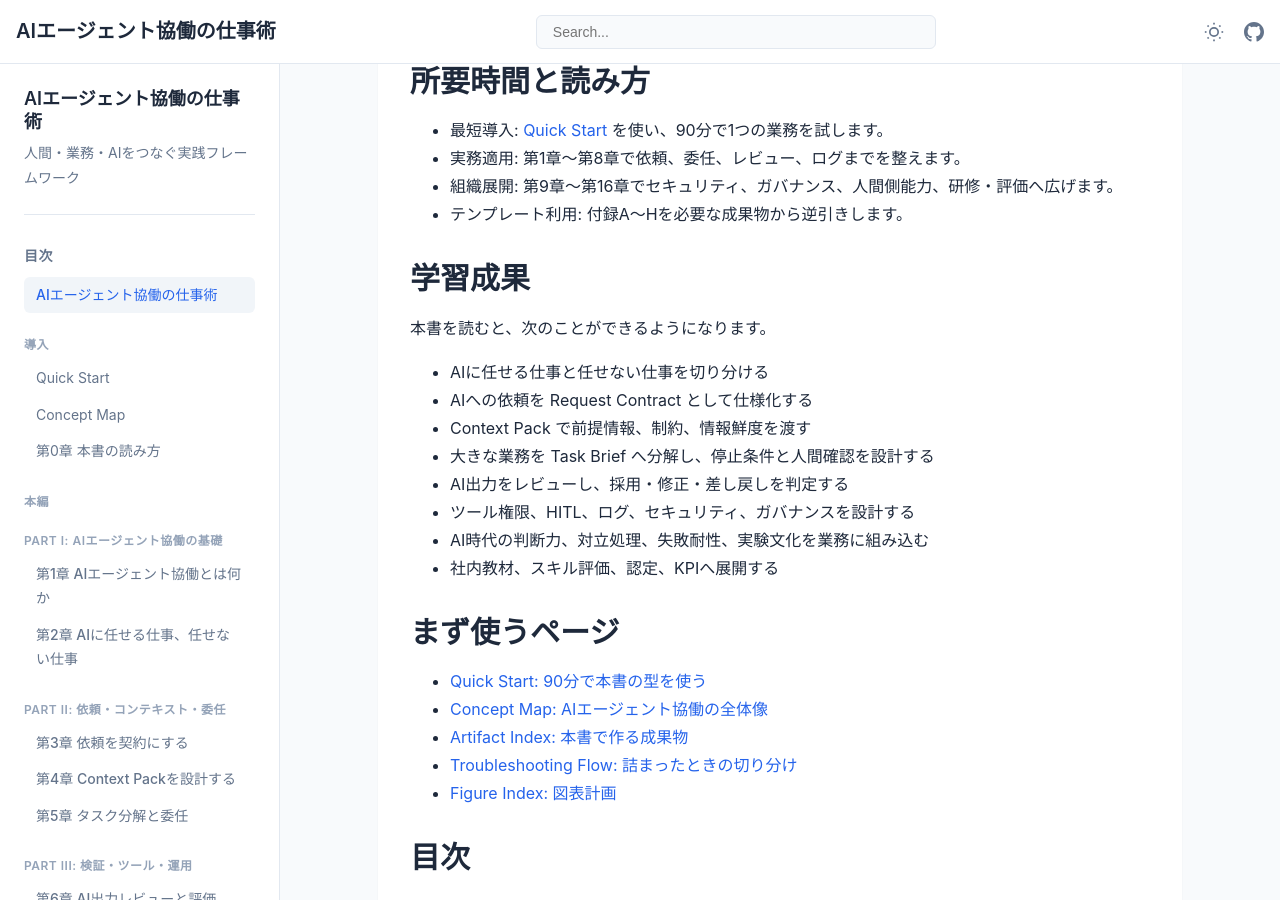
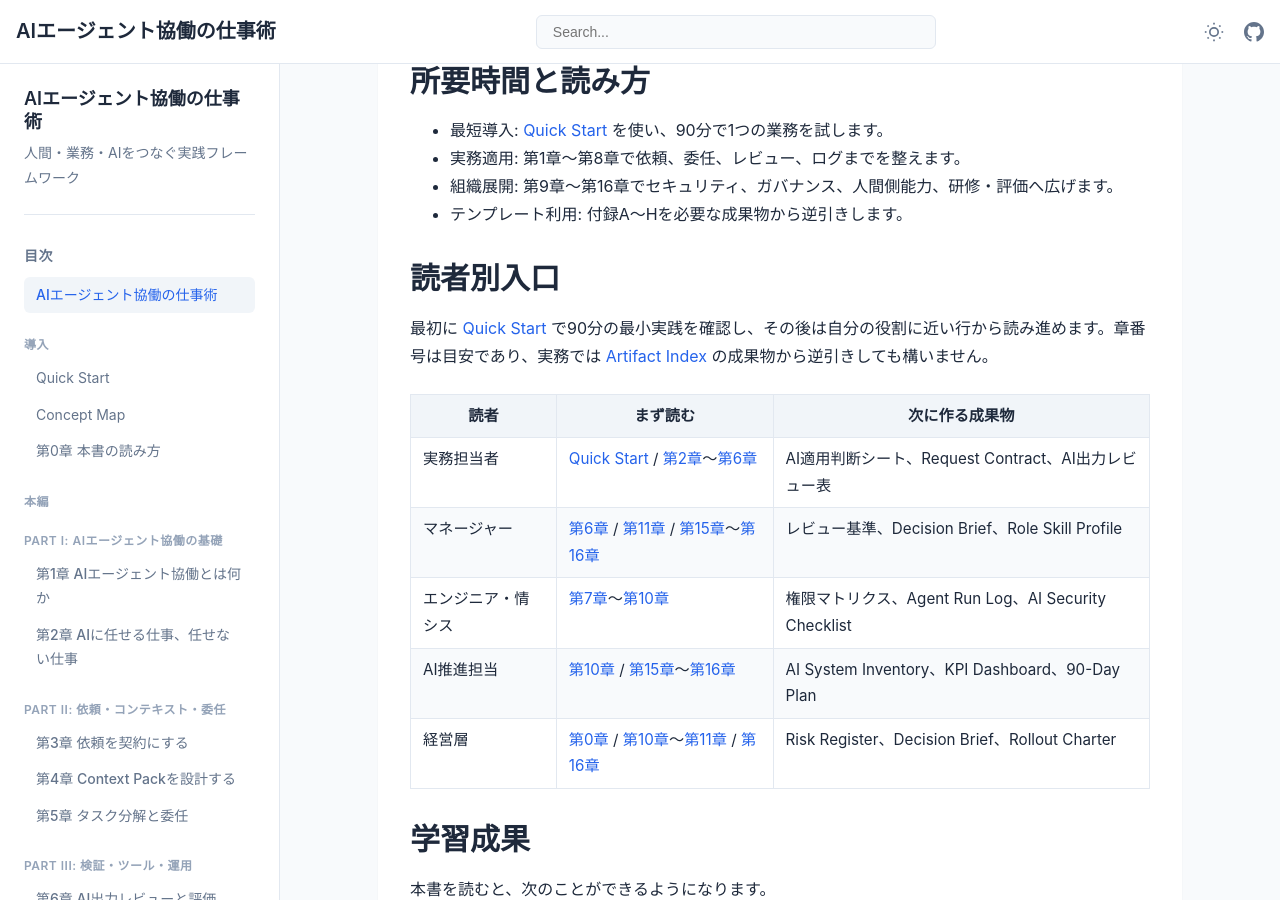
Before and after one commit to itdojp/ai-agent-collaboration-book, a Jekyll site: the page built from docs/index.md, in a window 1280 px wide and 900 px high, scrolled down 767 px. Built offline with Jekyll 4.4.1, drawn with Linux system fonts in a browser that asks for light colours.

Commit message:
Add role-based reader entry points
Closes #4

```diff
--- a/docs/index.md
+++ b/docs/index.md
@@ -27,6 +27,18 @@ AIエージェントを、単なるチャットツールではなく、業務成
 - 実務適用: 第1章〜第8章で依頼、委任、レビュー、ログまでを整えます。
 - 組織展開: 第9章〜第16章でセキュリティ、ガバナンス、人間側能力、研修・評価へ広げます。
 - テンプレート利用: 付録A〜Hを必要な成果物から逆引きします。
+
+## 読者別入口
+
+最初に [Quick Start](quickstart/) で90分の最小実践を確認し、その後は自分の役割に近い行から読み進めます。章番号は目安であり、実務では [Artifact Index](artifact-index/) の成果物から逆引きしても構いません。
+
+| 読者 | まず読む | 次に作る成果物 |
+|---|---|---|
+| 実務担当者 | [Quick Start](quickstart/) / [第2章](chapters/chapter-02/)〜[第6章](chapters/chapter-06/) | AI適用判断シート、Request Contract、AI出力レビュー表 |
+| マネージャー | [第6章](chapters/chapter-06/) / [第11章](chapters/chapter-11/) / [第15章](chapters/chapter-15/)〜[第16章](chapters/chapter-16/) | レビュー基準、Decision Brief、Role Skill Profile |
+| エンジニア・情シス | [第7章](chapters/chapter-07/)〜[第10章](chapters/chapter-10/) | 権限マトリクス、Agent Run Log、AI Security Checklist |
+| AI推進担当 | [第10章](chapters/chapter-10/) / [第15章](chapters/chapter-15/)〜[第16章](chapters/chapter-16/) | AI System Inventory、KPI Dashboard、90-Day Plan |
+| 経営層 | [第0章](reading-guide/) / [第10章](chapters/chapter-10/)〜[第11章](chapters/chapter-11/) / [第16章](chapters/chapter-16/) | Risk Register、Decision Brief、Rollout Charter |
 
 ## 学習成果
 
```
Also changed, not shown: index.md (+12 -0 lines).
